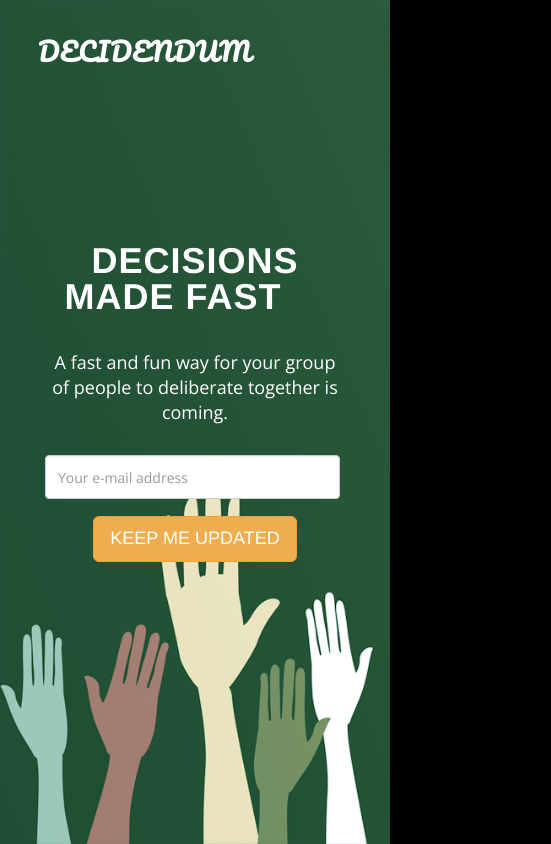
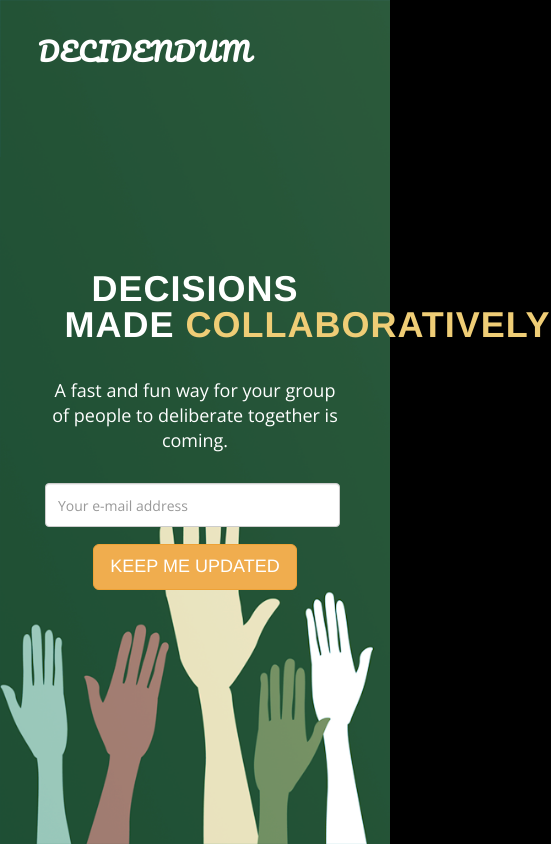
Before and after one commit to Decidendum/decidendum, a plain HTML site: page landing/index.html in a window 390 px wide. Shown: the whole page, 551 px wide, since content can reach past the window. Drawn offline with nearby package versions, Linux system fonts and the light colour scheme; files whose address does not match are found by name.

Commit message:
Style fixes.

```diff
--- a/landing/js/slogan.js
+++ b/landing/js/slogan.js
@@ -7,11 +7,14 @@ $(function() {
   var $attribute = $('#attribute'),
       i = 0,
       words = [
+        'together',
+        'collaboratively',
         'simple',
         'fast',
         'fun',
-        'collaborative',
-        'easy'
+        'easy',
+        'creatively',
+        'consensually'
       ];
 
   setInterval(function() {
--- a/landing/sass/partials/parts/_layout.sass
+++ b/landing/sass/partials/parts/_layout.sass
@@ -32,7 +32,7 @@ body
   text-align: center
 
   > .container
-    margin-top: -12%
+    margin-top: 5%
 
   .btn-primary
     border-color: rgba(255,255,255,0.7)
@@ -75,6 +75,7 @@ body
 
 #changing
   position: relative
+  color: #EFCD76
 
 #dump
   color: transparent
--- /dev/null
+++ b/landing/sass/partials/parts/_mobile.sass
@@ -0,0 +1,26 @@
+/*
+ *------------------------------------------------------------------------------
+ * Mobile style
+ *------------------------------------------------------------------------------
+ * Use this file to mobile specific style.
+ */
+
+
+/* -------------------------------------------------- */
+/* Mobile
+/* -------------------------------------------------- */
+
+@media only screen and (max-width: 480px), screen and (max-device-width: 480px)
+  #header
+    > .container
+      margin-top: 20% !important
+
+@media only screen and (min-width: 480px) and (max-width: 767px)
+  #header
+    > .container
+      margin-top: 12%
+
+@media only screen and (min-width: 768px) and (max-width: 959px)
+  #header
+    > .container
+      margin-top: 25%
```
Also changed, not shown: landing/css/main.css.
